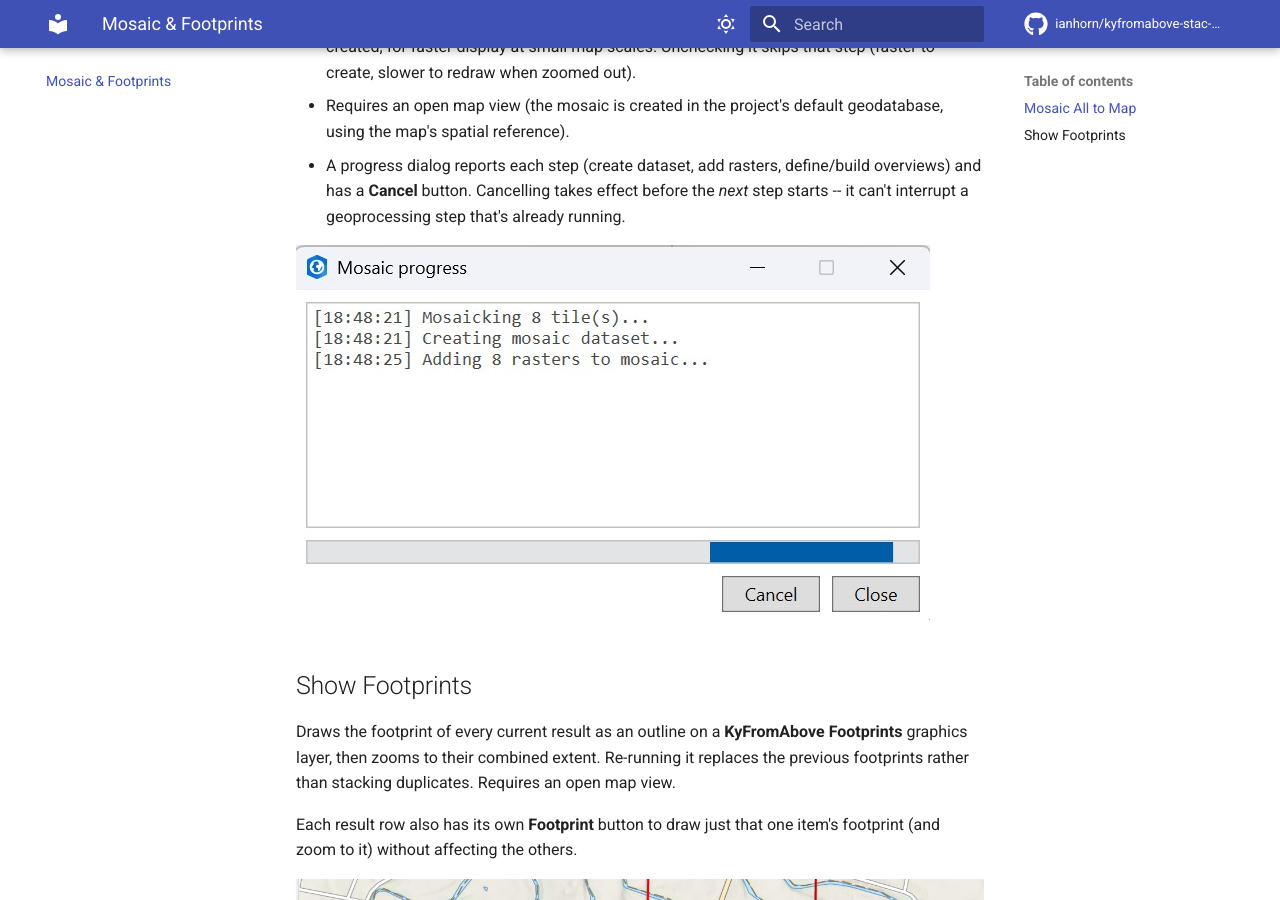
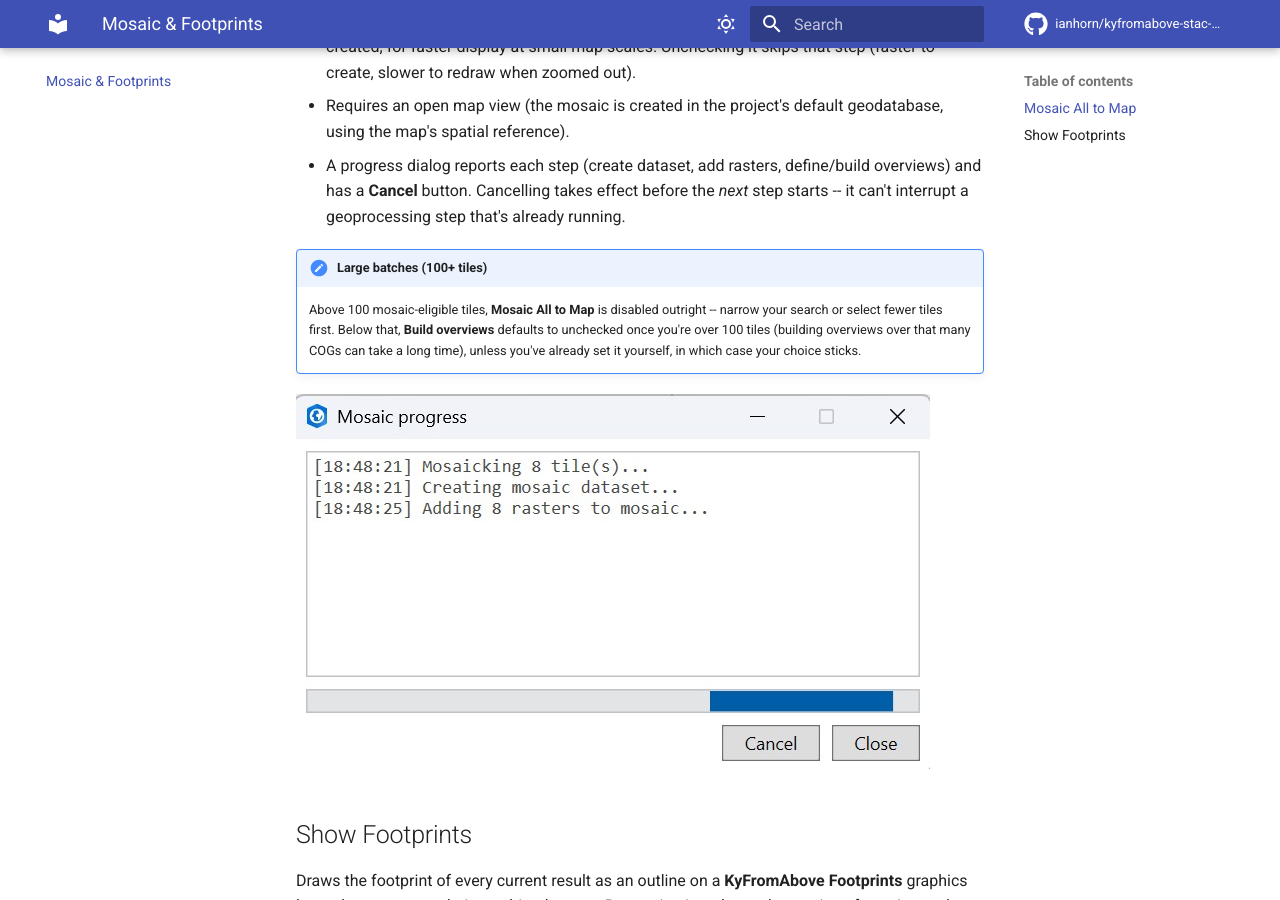
Before and after one commit to ianhorn/kyfromabove-stac-addin, an MkDocs documentation site: the page built from docs-src/mosaic-and-footprints.md, in a window 1280 px wide and 900 px high, scrolled down 422 px. Built offline with MkDocs 1.6.1 and Material for MkDocs 9.7.7, drawn with Linux system fonts in a browser that asks for light colours; comment, search, counter and statistics services are not loaded.

Commit message:
docs: fix stale/missing content found in a full docs-src audit
Same audit as for-v3.6.x (b2f16d7), ported here since this branch is
what actually publishes to GitHub Pages:
- area-of-interest.md/getting-started.md: the Draw button reads
  "Draw..." now, not "Draw ▾".
- mosaic-and-footprints.md: document the 100-tile mosaic-eligible
  cap and Build overviews' auto-unchecked default past it.
- downloads.md: document the >100-tile download confirmation dialog.

installation.md already had the pre-built-add-in download section and
the correct VS2026 requirement on this branch, so no change needed
there.

Co-Authored-By: Claude Sonnet 5 <noreply@anthropic.com>
Claude-Session: https://claude.ai/code/session_01Hw9oNxHqfzdWMyBYLTz8t1

```diff
--- a/docs-src/mosaic-and-footprints.md
+++ b/docs-src/mosaic-and-footprints.md
@@ -17,6 +17,12 @@ time.
   has a **Cancel** button. Cancelling takes effect before the *next* step starts -- it can't
   interrupt a geoprocessing step that's already running.
 
+!!! note "Large batches (100+ tiles)"
+    Above 100 mosaic-eligible tiles, **Mosaic All to Map** is disabled outright -- narrow your search
+    or select fewer tiles first. Below that, **Build overviews** defaults to unchecked once you're
+    over 100 tiles (building overviews over that many COGs can take a long time), unless you've
+    already set it yourself, in which case your choice sticks.
+
 ![The Mosaic progress dialog reporting each step as the mosaic dataset is built](images/mosaic-on-map.jpg)
 
 ## Show Footprints
```
Also changed, not shown: docs-src/area-of-interest.md (+1 -1 lines), docs-src/downloads.md (+4 -0 lines), docs-src/getting-started.md (+1 -1 lines).
